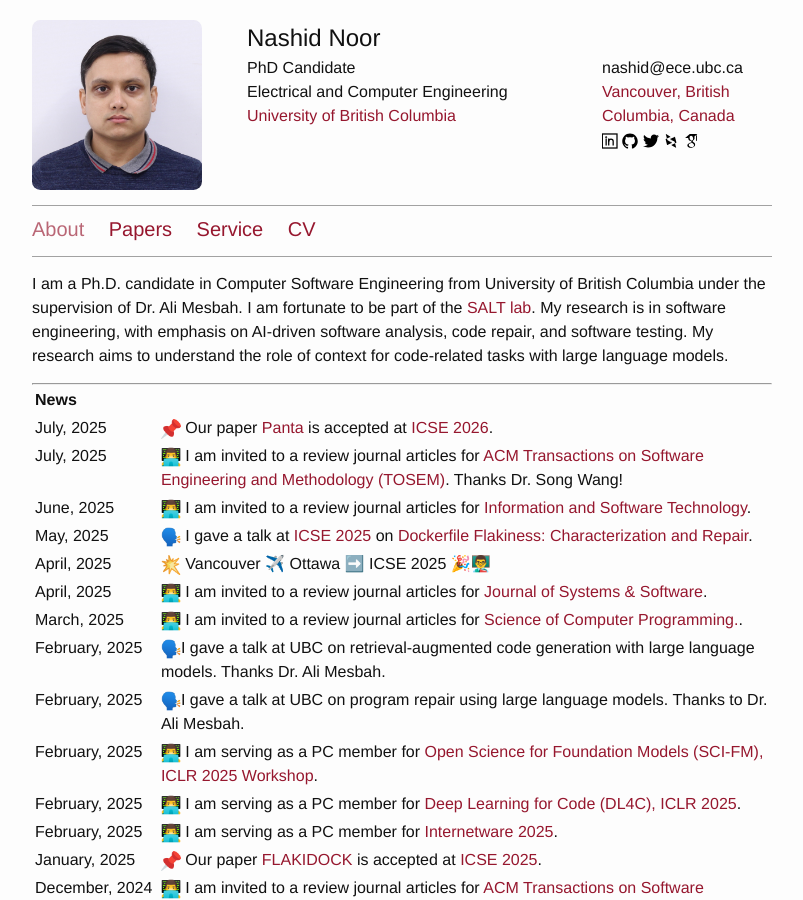
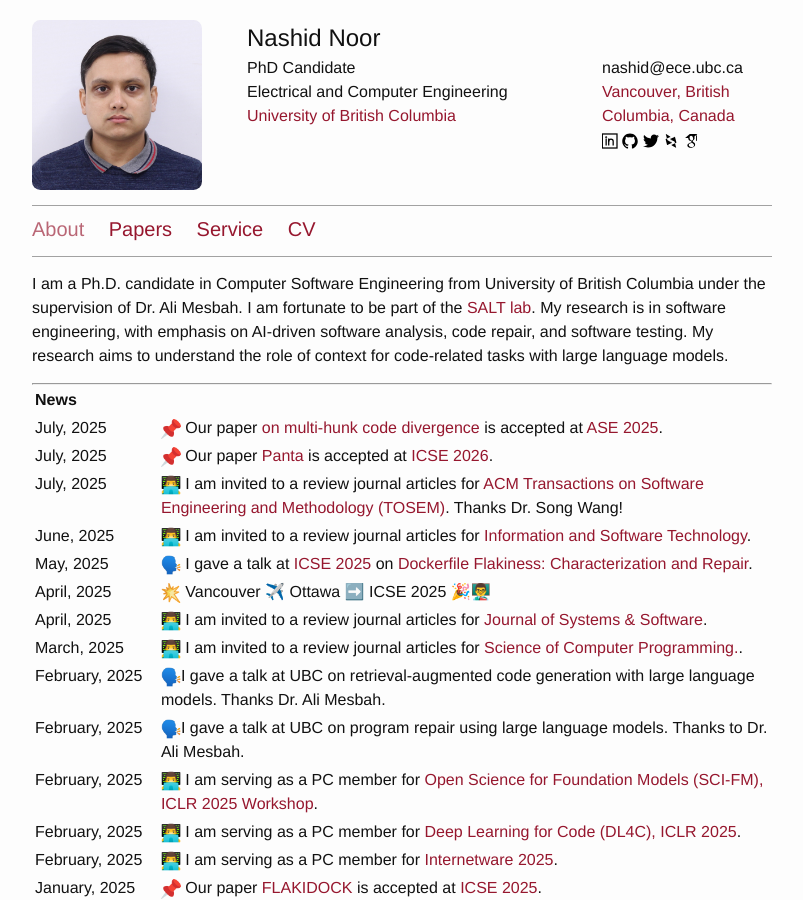
Before and after one commit to nashid/nashid.github.io, a Jekyll site: the page built from index.md, in a window 1280 px wide and 900 px high. Shown: the whole window, without its empty margins (238-1041 px from the left). Built offline with Jekyll 4.4.1, drawn with Linux system fonts in a browser that asks for light colours.

Commit message:
add hunk divergence paper -2

```diff
--- a/_config.yml
+++ b/_config.yml
@@ -5,7 +5,7 @@
 # User settings
 title: Nashid Noor
 email: nashid@ece.ubc.ca
-group: UBC
+group: SALT lab, UBC
 groupweb: http://salt.ece.ubc.ca/
 dept: Electrical and Computer Engineering
 deptweb: https://www.ece.ubc.ca/
--- a/index.md
+++ b/index.md
@@ -16,6 +16,11 @@
   <tr>
     <th style="vertical-align: top; text-align: left;">News</th>
     <th>&nbsp;</th>
+  </tr>
+
+  <tr>
+    <td style="vertical-align: top;">July,&nbsp;2025</td>
+    <td><img src="./resources/images/icon-pin.png" width="20" height="20"> Our paper <a href="https://nashid.github.io/resources/papers/panta-arxiv25.pdf">on multi-hunk code divergence</a> is accepted at <a href="https://conf.researchr.org/track/ase-2025/ase-2025-papers">ASE 2025</a>.</td>
   </tr>
 
 
```
Also changed, not shown: _data/papers.yml (+6 -6 lines).
